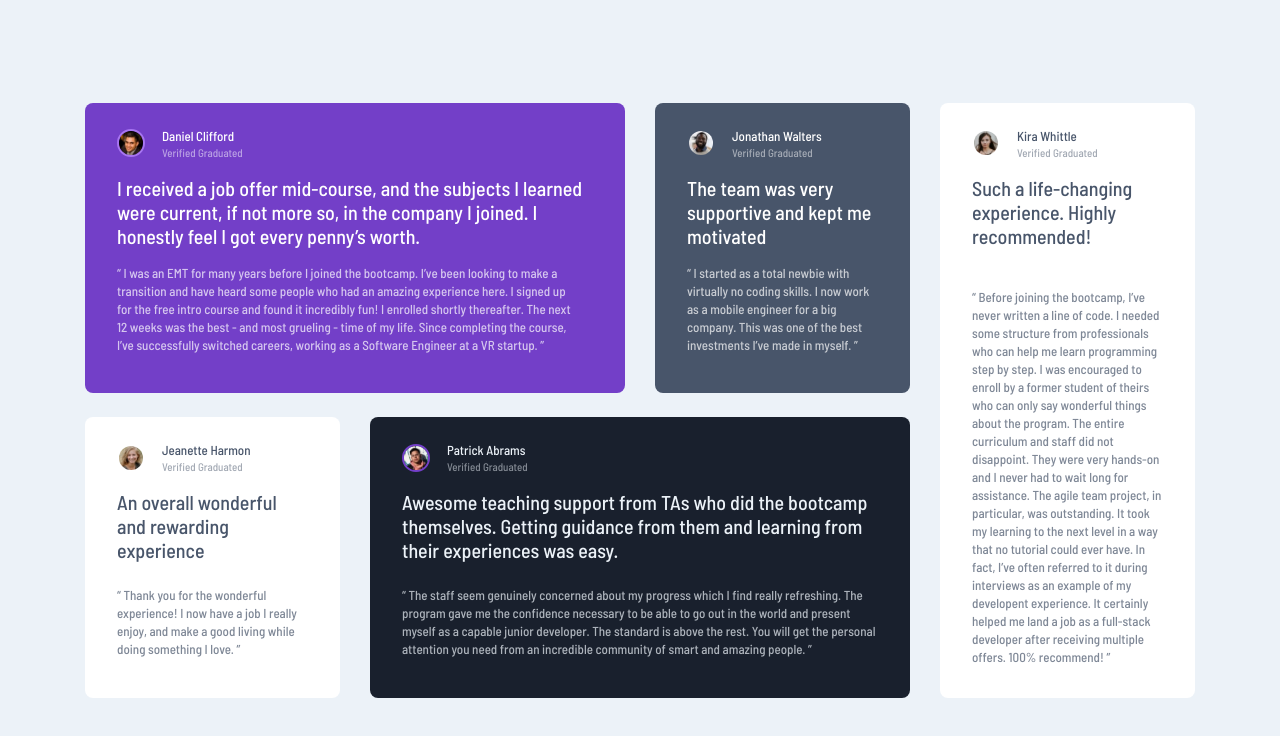
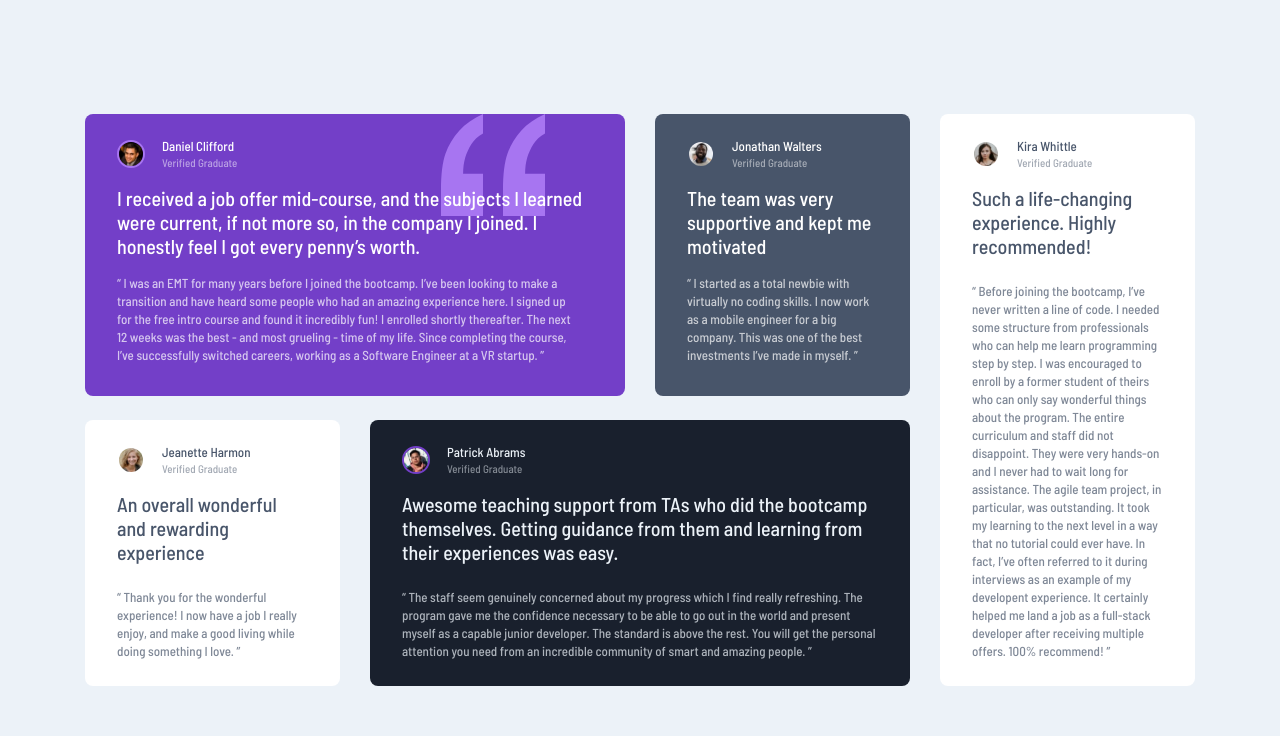
Before and after one commit to martinianol/testimonials-grid-section, a React (Vite) app: page / in a window 1280 px wide. Shown: the top 736 px of the page. Built offline with nearby package versions, Linux system fonts and the light colour scheme.

Commit message:
Add quote img and dinamic gap based on card position

```diff
--- a/src/assets/index.js
+++ b/src/assets/index.js
@@ -4,6 +4,7 @@ import jeanetteImage from "./image-jeanette.jpg";
 import jonathanImage from "./image-jonathan.jpg";
 import kiraImage from "./image-kira.jpg";
 import patrickImage from "./image-patrick.jpg";
+import quoteImage from "./bg-pattern-quotation.svg"
 
 const images = {
   daniel: danielImage,
@@ -11,6 +12,7 @@ const images = {
   jonathan: jonathanImage,
   kira: kiraImage,
   patrick: patrickImage,
+  quote: quoteImage
 };
 
 export default images;
--- a/src/components/Card.jsx
+++ b/src/components/Card.jsx
@@ -1,6 +1,7 @@
 import styled from "styled-components";
 import User from "./User";
 import PropTypes from "prop-types";
+import images from "../assets";
 
 const CARD_STYLES = {
   magenta: {
@@ -20,23 +21,18 @@ const CARD_STYLES = {
   grey: { background: "#48556A", title: "#FFF", testimonial: "#FFF" },
 };
 
-const GAP_RULES = {
-  card1: "16px",
-  card2: "16px",
-  card3: "40px",
-  card4: "24px",
-  card5: "24px",
+const CARD_RULES = {
+  card1: { gap: "16px", paddingBottom: "32px" },
+  card2: { gap: "16px", paddingBottom: "32px" },
+  card3: { gap: "24px", paddingBottom: "26px" },
+  card4: { gap: "24px", paddingBottom: "26px" },
+  card5: { gap: "24px", paddingBottom: "26px" },
 };
 
-const Card = ({
-  gridArea,
-  title,
-  user,
-  testimonial,
-  cardStyle,
-}) => {
+const Card = ({ gridArea, title, user, testimonial, cardStyle, showQuote }) => {
   return (
     <CardWrapper $cardStyle={cardStyle} $gridArea={gridArea}>
+      {showQuote && <QuoteImg src={images.quote} />}
       <User user={user} borderColor={CARD_STYLES[cardStyle]?.borderColor} />
       <Info $cardStyle={cardStyle} $gridArea={gridArea}>
         <Title>{title}</Title>
@@ -47,19 +43,18 @@ const Card = ({
 };
 
 Card.propTypes = {
-  spanColumn: PropTypes.string,
-  spanRow: PropTypes.string,
-  order: PropTypes.number,
   title: PropTypes.string,
   user: PropTypes.object,
   testimonial: PropTypes.string,
   cardStyle: PropTypes.string,
   contentGap: PropTypes.number,
   gridArea: PropTypes.string,
+  showQuote: PropTypes.bool,
 };
 export default Card;
 
 const CardWrapper = styled.section`
+  position: relative;
   display: flex;
   flex-direction: column;
   gap: 18px;
@@ -71,16 +66,19 @@ const CardWrapper = styled.section`
 
   @media (min-width: 1024px) {
     grid-area: ${({ $gridArea }) => $gridArea || "auto"};
+    padding-bottom: ${({ $gridArea }) =>
+      CARD_RULES[$gridArea].paddingBottom || "32px"};
   }
 `;
 
 const Info = styled.div`
   display: flex;
   flex-direction: column;
-  gap: ${({ $cardStyle }) => CARD_STYLES[$cardStyle]?.gap || "16px"};
+  gap: ${({ $cardStyle }) => CARD_STYLES[$cardStyle]?.gap || "18px"};
+  z-index: 10;
 
   @media (min-width: 1024px) {
-    gap: ${({ $gridArea }) => GAP_RULES[$gridArea] || "16px"};
+    gap: ${({ $gridArea }) => CARD_RULES[$gridArea].gap || "16px"};
   }
 `;
 
@@ -96,3 +94,14 @@ const Testimonial = styled.p`
   padding-right: ${({ $cardStyle }) =>
     CARD_STYLES[$cardStyle]?.paddingRight || "unset"};
 `;
+
+const QuoteImg = styled.img`
+  position: absolute;
+  top: 0px;
+  right: 24px;
+  width: 104px;
+  height: 102px;
+  @media (min-width: 1024px) {
+    right: 80px;
+  }
+`;
--- a/src/components/User.jsx
+++ b/src/components/User.jsx
@@ -5,8 +5,8 @@ import images from "../assets";
 const User = ({ user, borderColor }) => {
   const { username, name, verified } = user;
   const verfiedText = verified
-    ? "Verified Graduated"
-    : "Non Verified Graduated";
+    ? "Verified Graduate"
+    : "Non Verified Graduate";
 
   return (
     <UserWrapper>
@@ -46,7 +46,7 @@ const NameWrapper = styled.div`
 
 const Name = styled.p`
   font-size: 13px;
-  line-height: 14px;
+  line-height: 13px;
 `;
 
 const Verified = styled.p`
--- a/src/pages/Testimonials.jsx
+++ b/src/pages/Testimonials.jsx
@@ -8,12 +8,13 @@ const Testimonials = () => {
   return (
     <PageContainer>
       <Cards>
-        {testimonials.map((testimonial) => {
+        {testimonials.map((testimonial, index) => {
           return (
             <Card
               key={testimonial.id}
               {...testimonial}
               gridArea={`card${testimonial.cardNumber}`}
+              showQuote={index === 0}
             />
           );
         })}
```
